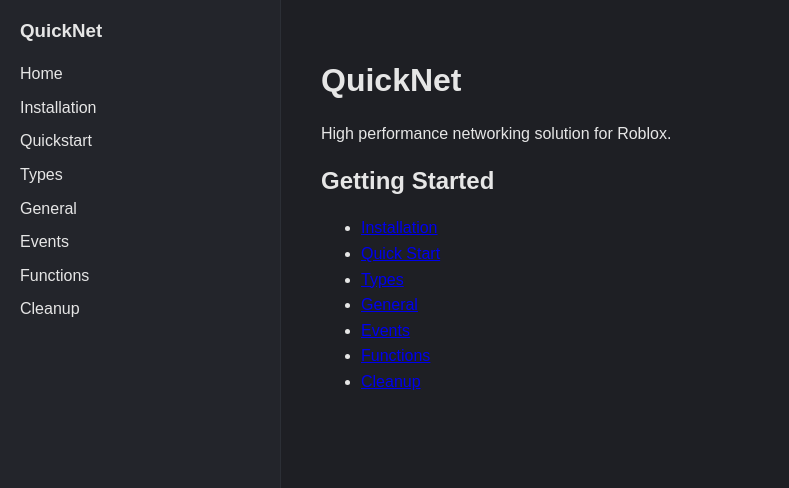
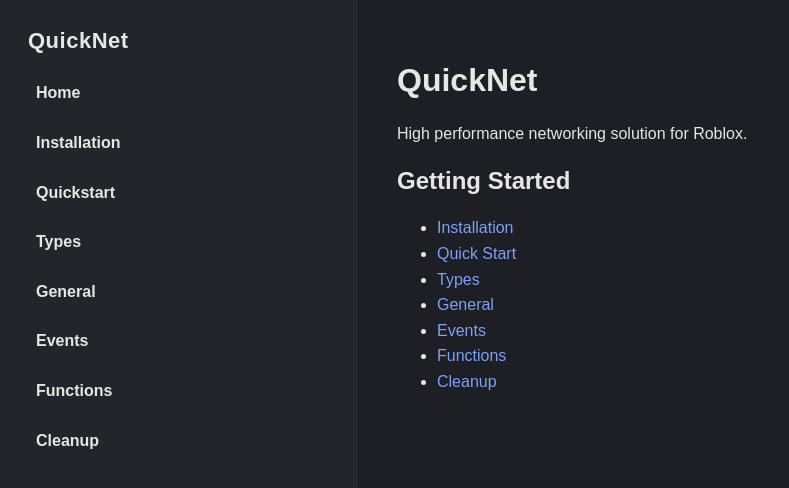
Before and after one commit to breadboardengineer1234/QuickNet, a Jekyll site: the page built from docs/index.md, in a window 1280 px wide and 900 px high. Shown: the top 488 px of the window, without its empty margins (0-789 px from the left). Built offline with Jekyll 4.4.1, drawn with Linux system fonts in a browser that asks for light colours.

Commit message:
Update style.css

```diff
--- a/docs/assets/style.css
+++ b/docs/assets/style.css
@@ -27,16 +27,16 @@ body {
   line-height: 1.6;
 }
 
-/* Layout container (sidebar + content) */
+/* Layout container */
 .container {
   display: flex;
   min-height: 100vh;
 }
 
-/* Sidebar */
+/* Sidebar (ENHANCED) */
 .sidebar {
-  width: 240px;
-  padding: 20px;
+  width: 300px;
+  padding: 28px;
   background: var(--sidebar-bg);
   border-right: 1px solid var(--border);
   position: sticky;
@@ -44,19 +44,32 @@ body {
   height: 100vh;
 }
 
+/* Sidebar title */
 .sidebar h3 {
   margin-top: 0;
+  font-size: 22px;
+  font-weight: 700;
+  margin-bottom: 20px;
+  letter-spacing: 0.5px;
 }
 
+/* Sidebar links (BIGGER + BOLDER) */
 .sidebar a {
   display: block;
   color: var(--text);
   text-decoration: none;
-  margin: 8px 0;
+  margin: 12px 0;
+  font-size: 16px;
+  font-weight: 600;
+  padding: 6px 8px;
+  border-radius: 6px;
+  transition: all 0.15s ease;
 }
 
+/* Sidebar hover */
 .sidebar a:hover {
   color: var(--link);
+  background: rgba(122, 162, 247, 0.08);
 }
 
 /* Main content */
@@ -99,3 +112,14 @@ th, td {
 th {
   background: rgba(127,127,127,0.1);
 }
+
+/* GLOBAL LINKS (clean modern blue) */
+a {
+  color: var(--link);
+  text-decoration: none;
+}
+
+a:hover {
+  color: #a6c1ff;
+  text-decoration: underline;
+}
```
